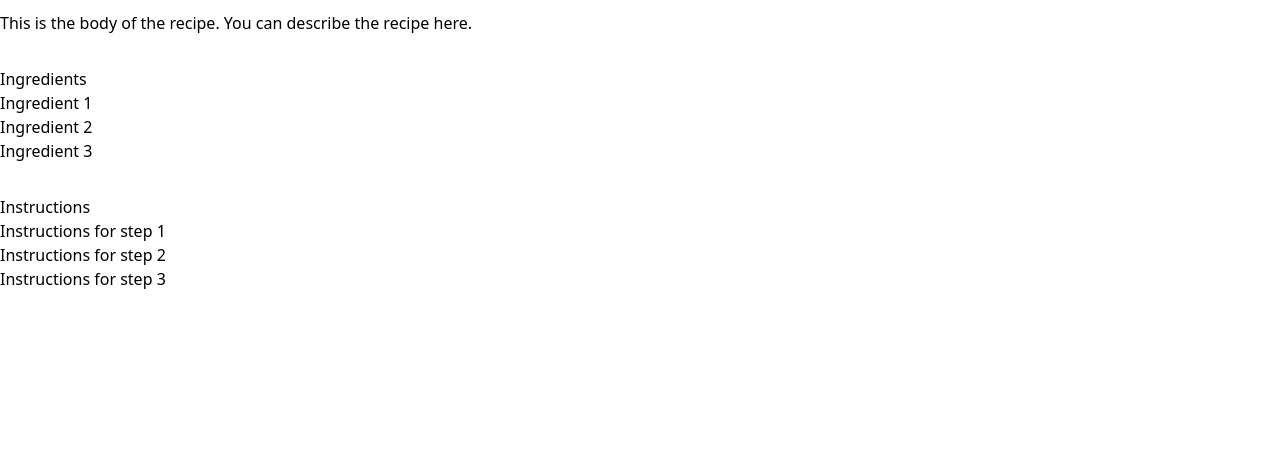
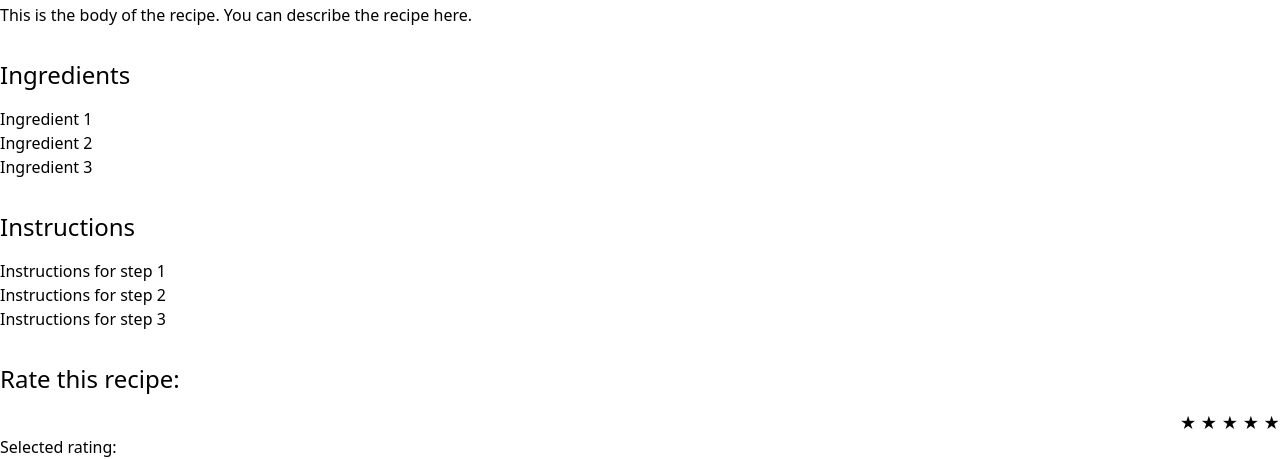
Before and after one commit to pateyu/CookbookProject, a Flask app: template templates/recipe.html in a window 1280 px wide. Shown: the part 385-844 px from the top of the page. Before the commit the page ends 674 px from the top, so only its background shows below. Run offline with Flask 3, Linux system fonts and the light colour scheme; the template is opened without the code that fills it, so the values that code supplies are empty.

Commit message:
added some bs that I have 0 idea how it works

```diff
--- a/templates/recipe.html
+++ b/templates/recipe.html
@@ -3,22 +3,36 @@
 <head>
     <meta charset="UTF-8">
     <meta name="viewport" content="width=device-width, initial-scale=1.0">
-    <title>Recipe Title</title>
+    <title>Recipe Rating</title>
     <link href="https://cdn.jsdelivr.net/npm/tailwindcss@2.2.19/dist/tailwind.min.css" rel="stylesheet"/>
+    <style>
+        .rating {
+            direction: rtl; /* Right-to-left direction */
+            unicode-bidi: bidi-override; /* Override the direction */
+        }
+        .rating span {
+            cursor: pointer;
+            display: inline-block;
+        }
+        .rating span:hover,
+        .rating span:hover ~ span {
+            color: gold;
+        }
+    </style>
 </head>
 <body>
     <header>
-        <h1 class="text-5xl mb-4">Recipe Title</h1> <!-- "mb-4" adds margin-bottom -->
+        <h1 class="text-4xl mb-4">Recipe Title</h1>
     </header>
     <main>
-        <section class="recipe-image mb-8"> <!-- "mb-8" adds margin-bottom -->
+        <section class="recipe-image mb-8">
             <img src="recipe-image.jpg" alt="Recipe Image">
         </section>
-        <section class="recipe-body mb-8"> <!-- "mb-8" adds margin-bottom -->
+        <section class="recipe-body mb-8">
             <p>This is the body of the recipe. You can describe the recipe here.</p>
         </section>
-        <section class="recipe-ingredients mb-8"> <!-- "mb-8" adds margin-bottom -->
-            <h2>Ingredients</h2>
+        <section class="recipe-ingredients mb-8">
+            <h2 class="text-2xl mb-4">Ingredients</h2>
             <ul>
                 <li>Ingredient 1</li>
                 <li>Ingredient 2</li>
@@ -26,8 +40,8 @@
                 <!-- Add more ingredients as needed -->
             </ul>
         </section>
-        <section class="recipe-instructions"> <!-- No margin-bottom added -->
-            <h2>Instructions</h2>
+        <section class="recipe-instructions mb-8">
+            <h2 class="text-2xl mb-4">Instructions</h2>
             <ol>
                 <li> Instructions for step 1</li>
                 <li> Instructions for step 2</li>
@@ -35,6 +49,43 @@
                 <!-- Add more steps as needed -->
             </ol>
         </section>
+
+        <section class="recipe-rating">
+            <h2 class="text-2xl mb-4">Rate this recipe:</h2>
+            <div class="rating">
+                <span onclick="rateRecipe(5)" id="star5">★</span>
+                <span onclick="rateRecipe(4)" id="star4">★</span>
+                <span onclick="rateRecipe(3)" id="star3">★</span>
+                <span onclick="rateRecipe(2)" id="star2">★</span>
+                <span onclick="rateRecipe(1)" id="star1">★</span>
+            </div>
+            <p id="selected-rating">Selected rating: </p>
+        </section>
     </main>
+
+    <script>
+        let selectedRating = 0;
+
+        function rateRecipe(rating) {
+            selectedRating = rating;
+            updateSelectedRating();
+            updateStarColors();
+        }
+
+        function updateSelectedRating() {
+            document.getElementById('selected-rating').innerText = 'Selected rating: ' + selectedRating;
+        }
+
+        function updateStarColors() {
+            for (let i = 1; i <= 5; i++) {
+                const star = document.getElementById('star' + i);
+                if (i <= selectedRating) {
+                    star.style.color = 'gold';
+                } else {
+                    star.style.color = '';
+                }
+            }
+        }
+    </script>
 </body>
 </html>
```
